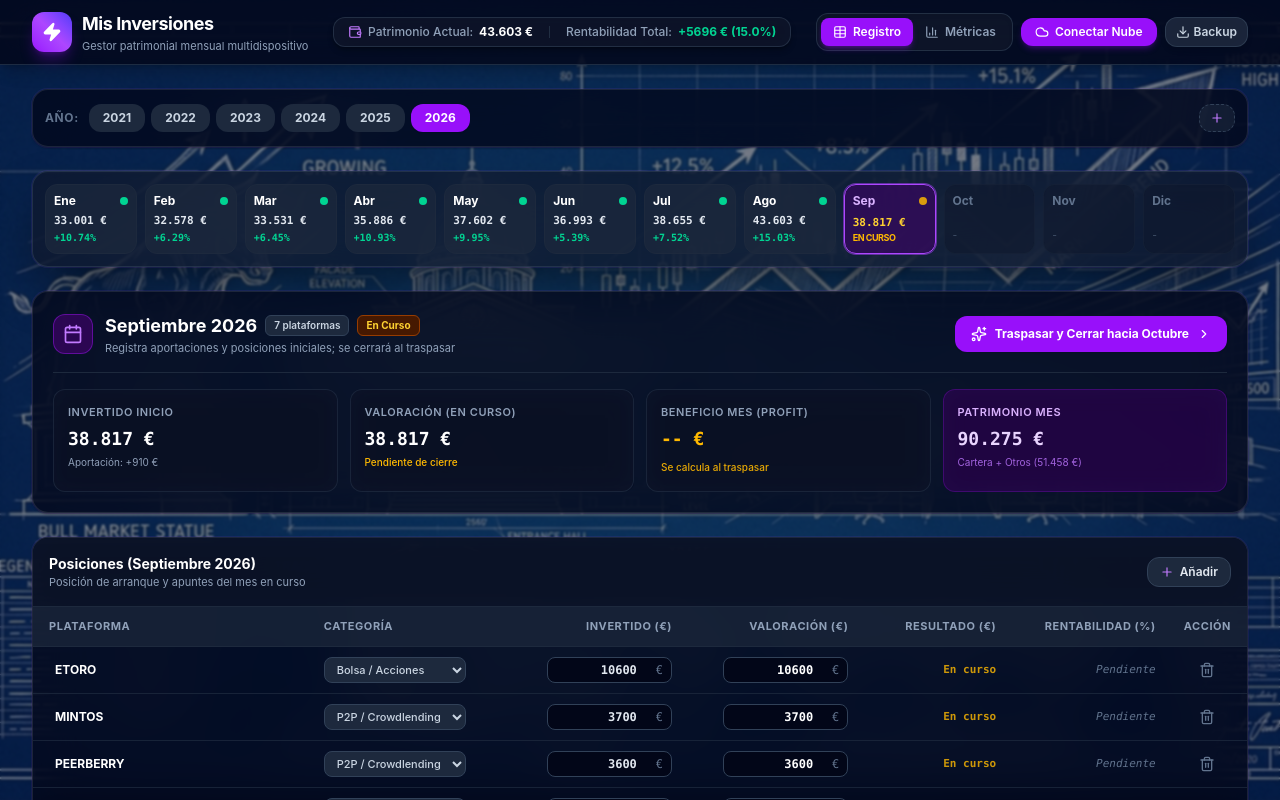
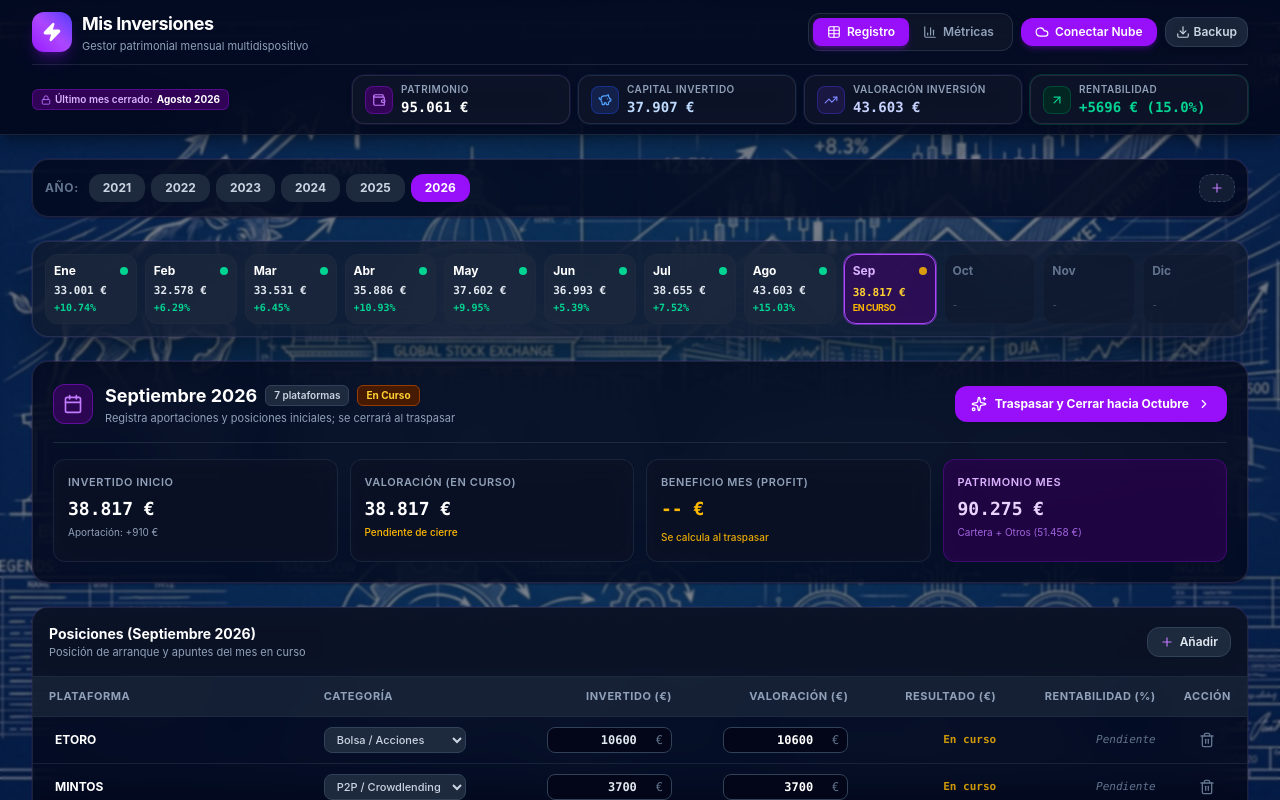
Before and after one commit to ferjrm-8/Inversion_App, a React (Vite) app: page / in a window 1280 px wide. Shown: the top 800 px of the page. Built offline with nearby package versions, Linux system fonts and the light colour scheme.

Commit message:
feat: add cloud sync with user accounts and robust downloads

```diff
--- a/src/components/Header.tsx
+++ b/src/components/Header.tsx
@@ -7,6 +7,10 @@ import {
   Upload,
   RotateCcw,
   Wallet,
+  PiggyBank,
+  TrendingUp,
+  ArrowUpRight,
+  ArrowDownRight,
   FileSpreadsheet,
   Cloud,
   CloudCheck,
@@ -16,6 +20,7 @@ import {
   Copy,
   Check,
   RefreshCw,
+  Lock,
 } from 'lucide-react';
 import { UserAccount, YearData } from '../types/investment';
 import { calculateGlobalMetrics, formatEuro } from '../utils/calculations';
@@ -115,42 +120,21 @@ export const Header: React.FC<HeaderProps> = ({
   };
 
   return (
-    <header className="sticky top-0 z-40 border-b border-slate-700/60 bg-slate-950/80 backdrop-blur-xl shadow-lg shadow-black/20">
-      <div className="mx-auto max-w-7xl px-3 sm:px-6 lg:px-8">
-        <div className="flex h-16 items-center justify-between gap-2 sm:gap-4">
+    <header className="sticky top-0 z-40 border-b border-white/10 bg-slate-950/80 backdrop-blur-xl shadow-lg shadow-black/30">
+      <div className="mx-auto max-w-7xl px-2.5 sm:px-6 lg:px-8">
+        <div className="flex h-14 sm:h-16 items-center justify-between gap-2 sm:gap-4">
           {/* Logo & App Title */}
-          <div className="flex items-center gap-2.5 min-w-0">
-            <div className="flex h-10 w-10 shrink-0 items-center justify-center rounded-xl bg-gradient-to-tr from-purple-600 via-purple-500 to-indigo-600 shadow-lg shadow-purple-600/30 text-white">
-              <Zap className="h-5 w-5 fill-white text-white" />
+          <div className="flex items-center gap-2 sm:gap-2.5 min-w-0">
+            <div className="flex h-9 w-9 sm:h-10 sm:w-10 shrink-0 items-center justify-center rounded-xl bg-gradient-to-tr from-purple-600 via-purple-500 to-indigo-600 shadow-lg shadow-purple-600/30 text-white">
+              <Zap className="h-4 w-4 sm:h-5 sm:w-5 fill-white text-white" />
             </div>
             <div className="min-w-0">
-              <h1 className="text-base sm:text-lg font-bold tracking-tight text-white truncate">
+              <h1 className="text-sm sm:text-base lg:text-lg font-bold tracking-tight text-white truncate">
                 Mis Inversiones
               </h1>
-              <p className="text-[11px] text-slate-400 truncate hidden sm:block">
+              <p className="text-[10px] sm:text-[11px] text-slate-400 truncate hidden sm:block">
                 Gestor patrimonial mensual multidispositivo
               </p>
-            </div>
-          </div>
-
-          {/* Quick Metrics Badge (Desktop) */}
-          <div className="hidden lg:flex items-center gap-4 bg-slate-900/80 border border-slate-700/60 rounded-xl px-3.5 py-1.5 text-xs shadow-md shadow-black/30 backdrop-blur-md">
-            <div className="flex items-center gap-1.5">
-              <Wallet className="h-3.5 w-3.5 text-purple-400" />
-              <span className="text-slate-400 font-medium">Patrimonio Actual:</span>
-              <span className="font-bold text-white">{formatEuro(globalMetrics.currentValuation)}</span>
-            </div>
-            <div className="h-3 w-px bg-slate-700/60" />
-            <div className="flex items-center gap-1.5">
-              <span className="text-slate-400 font-medium">Rentabilidad Total:</span>
-              <span
-                className={`font-bold ${
-                  globalMetrics.totalProfit >= 0 ? 'text-emerald-400' : 'text-rose-400'
-                }`}
-              >
-                {globalMetrics.totalProfit >= 0 ? '+' : ''}
-                {formatEuro(globalMetrics.totalProfit)} ({globalMetrics.totalProfitPercentage.toFixed(1)}%)
-              </span>
             </div>
           </div>
 
@@ -161,7 +145,7 @@ export const Header: React.FC<HeaderProps> = ({
               <button
                 id="tab-data-entry-btn"
                 onClick={() => setActiveTab('data')}
-                className={`flex items-center gap-1.5 rounded-lg px-2.5 sm:px-3 py-1.5 text-[11px] sm:text-xs font-semibold transition-all duration-150 cursor-pointer ${
+                className={`flex items-center gap-1.5 rounded-lg px-2.5 sm:px-3.5 py-1.5 text-[11px] sm:text-xs font-semibold transition-all duration-150 cursor-pointer ${
                   activeTab === 'data'
                     ? 'bg-purple-600 text-white shadow-md shadow-purple-600/30'
                     : 'text-slate-400 hover:text-purple-300 hover:bg-slate-800/60'
@@ -174,7 +158,7 @@ export const Header: React.FC<HeaderProps> = ({
               <button
                 id="tab-analytics-btn"
                 onClick={() => setActiveTab('analytics')}
-                className={`flex items-center gap-1.5 rounded-lg px-2.5 sm:px-3 py-1.5 text-[11px] sm:text-xs font-semibold transition-all duration-150 cursor-pointer ${
+                className={`flex items-center gap-1.5 rounded-lg px-2.5 sm:px-3.5 py-1.5 text-[11px] sm:text-xs font-semibold transition-all duration-150 cursor-pointer ${
                   activeTab === 'analytics'
                     ? 'bg-purple-600 text-white shadow-md shadow-purple-600/30'
                     : 'text-slate-400 hover:text-purple-300 hover:bg-slate-800/60'
@@ -393,6 +377,104 @@ export const Header: React.FC<HeaderProps> = ({
             />
           </div>
         </div>
+
+        {/* 4 Official Metrics Ribbon (Strictly calculated on the Latest Closed Month) */}
+        <div className="py-2.5 border-t border-white/10">
+          <div className="flex flex-col lg:flex-row items-stretch lg:items-center justify-between gap-2">
+            {/* Context Badge: Latest Closed Month */}
+            <div className="flex items-center gap-1.5 text-[11px] text-slate-400 font-medium shrink-0">
+              <span className="inline-flex items-center gap-1 rounded-md bg-purple-950/80 border border-purple-800/60 px-2 py-0.5 text-[10px] font-semibold text-purple-300">
+                <Lock className="h-2.5 w-2.5 text-purple-400" />
+                <span>Último mes cerrado:</span>
+                <span className="text-white font-bold">
+                  {globalMetrics.lastClosedMonth?.fullLabel || 'Agosto 2026'}
+                </span>
+              </span>
+            </div>
+
+            {/* 4 Metric Pills Grid */}
+            <div className="grid grid-cols-2 sm:grid-cols-4 gap-2 flex-1 max-w-4xl lg:ml-4">
+              {/* 1. Patrimonio */}
+              <div className="flex items-center gap-2 rounded-xl border border-white/10 bg-slate-900/80 px-2.5 sm:px-3 py-1.5 shadow-md backdrop-blur-md ring-1 ring-purple-500/10">
+                <div className="flex h-7 w-7 shrink-0 items-center justify-center rounded-lg bg-purple-950/80 border border-purple-800/60 text-purple-400">
+                  <Wallet className="h-3.5 w-3.5" />
+                </div>
+                <div className="min-w-0">
+                  <span className="block text-[9px] sm:text-[10px] font-semibold uppercase tracking-wider text-slate-400 truncate">
+                    Patrimonio
+                  </span>
+                  <span className="block text-xs sm:text-sm font-bold text-white font-mono truncate">
+                    {formatEuro(globalMetrics.currentGlobalNetWorth)}
+                  </span>
+                </div>
+              </div>
+
+              {/* 2. Capital Invertido */}
+              <div className="flex items-center gap-2 rounded-xl border border-white/10 bg-slate-900/80 px-2.5 sm:px-3 py-1.5 shadow-md backdrop-blur-md ring-1 ring-blue-500/10">
+                <div className="flex h-7 w-7 shrink-0 items-center justify-center rounded-lg bg-blue-950/80 border border-blue-800/60 text-blue-400">
+                  <PiggyBank className="h-3.5 w-3.5" />
+                </div>
+                <div className="min-w-0">
+                  <span className="block text-[9px] sm:text-[10px] font-semibold uppercase tracking-wider text-slate-400 truncate">
+                    Capital Invertido
+                  </span>
+                  <span className="block text-xs sm:text-sm font-bold text-blue-200 font-mono truncate">
+                    {formatEuro(globalMetrics.currentInvested)}
+                  </span>
+                </div>
+              </div>
+
+              {/* 3. Valoración de la Inversión */}
+              <div className="flex items-center gap-2 rounded-xl border border-white/10 bg-slate-900/80 px-2.5 sm:px-3 py-1.5 shadow-md backdrop-blur-md ring-1 ring-indigo-500/10">
+                <div className="flex h-7 w-7 shrink-0 items-center justify-center rounded-lg bg-indigo-950/80 border border-indigo-800/60 text-indigo-400">
+                  <TrendingUp className="h-3.5 w-3.5" />
+                </div>
+                <div className="min-w-0">
+                  <span className="block text-[9px] sm:text-[10px] font-semibold uppercase tracking-wider text-slate-400 truncate">
+                    Valoración Inversión
+                  </span>
+                  <span className="block text-xs sm:text-sm font-bold text-indigo-200 font-mono truncate">
+                    {formatEuro(globalMetrics.currentValuation)}
+                  </span>
+                </div>
+              </div>
+
+              {/* 4. Rentabilidad */}
+              <div
+                className={`flex items-center gap-2 rounded-xl border border-white/10 bg-slate-900/80 px-2.5 sm:px-3 py-1.5 shadow-md backdrop-blur-md ${
+                  globalMetrics.totalProfit >= 0 ? 'ring-1 ring-emerald-500/20' : 'ring-1 ring-rose-500/20'
+                }`}
+              >
+                <div
+                  className={`flex h-7 w-7 shrink-0 items-center justify-center rounded-lg border ${
+                    globalMetrics.totalProfit >= 0
+                      ? 'bg-emerald-950/80 border-emerald-800/60 text-emerald-400'
+                      : 'bg-rose-950/80 border-rose-800/60 text-rose-400'
+                  }`}
+                >
+                  {globalMetrics.totalProfit >= 0 ? (
+                    <ArrowUpRight className="h-3.5 w-3.5" />
+                  ) : (
+                    <ArrowDownRight className="h-3.5 w-3.5" />
+                  )}
+                </div>
+                <div className="min-w-0">
+                  <span className="block text-[9px] sm:text-[10px] font-semibold uppercase tracking-wider text-slate-400 truncate">
+                    Rentabilidad
+                  </span>
+                  <span
+                    className={`block text-xs sm:text-sm font-bold font-mono truncate ${
+                      globalMetrics.totalProfit >= 0 ? 'text-emerald-400' : 'text-rose-400'
+                    }`}
+                  >
+                    {globalMetrics.totalProfit >= 0 ? '+' : ''}
+                    {formatEuro(globalMetrics.totalProfit)} ({globalMetrics.totalProfitPercentage.toFixed(1)}%)
+                  </span>
+                </div>
+              </div>
+            </div>
+          </div>
+        </div>
       </div>
     </header>
   );
```
